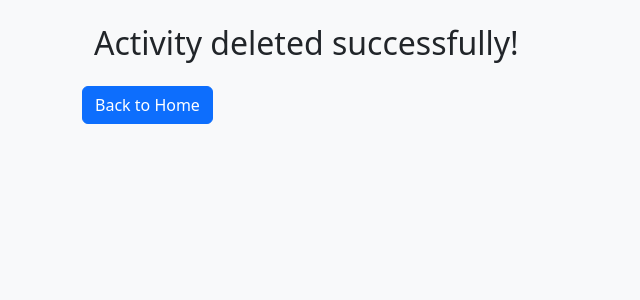
After one commit to JasDesierto/LGCDD-Calendar, a Flask app: template app/templates/delete_success.html in a window 1280 px wide. The commit adds this page. Shown: the top 300 px of the page, without its empty margins (0-640 px from the left). Run offline with Flask 3, Linux system fonts and the light colour scheme; the template is opened without the code that fills it, so the values that code supplies are empty.

Commit message:
Add activity details and delete success pages with navigation and actions

```diff
--- a/app/routes.py
+++ b/app/routes.py
@@ -96,7 +96,7 @@ def delete_calendar_activity(activity_id):
     activity = Activity.query.get_or_404(activity_id)
     db.session.delete(activity)
     db.session.commit()
-    return jsonify({"Activity Deleted Successfully": True})
+    return render_template("delete_success.html")
 
 
 @main.route("/api/activities")
@@ -114,6 +114,3 @@ def get_activities():
         events.append(event)
 
     return jsonify(events)
-
-
-# hehe
--- a/app/templates/activity_details.html
+++ b/app/templates/activity_details.html
@@ -13,7 +13,7 @@
             class="btn btn-primary"
             >Edit</a
           >
-          <form action="{{ url_for('main.delete_activity', activity_id=activity.id) }}" method="POST" style="display:inline;">
+          <form action="{{ url_for('main.delete_calendar_activity', activity_id=activity.id) }}" method="POST" style="display:inline;">
             <button type="submit" class="btn btn-danger">Delete</button>
             </form>
 </div>
--- /dev/null
+++ b/app/templates/delete_success.html
@@ -0,0 +1,8 @@
+{% extends "base.html" %} {% block content %}
+<div class="container mt-4">
+  <h2 class="mb-4">Activity deleted successfully!</h2>
+</div>
+<form method="GET" action="{{ url_for('main.home') }}">
+  <button type="submit" class="btn btn-primary">Back to Home</button>
+</form>
+{% endblock %}
```
Also changed, not shown: instance/db.sqlite.
